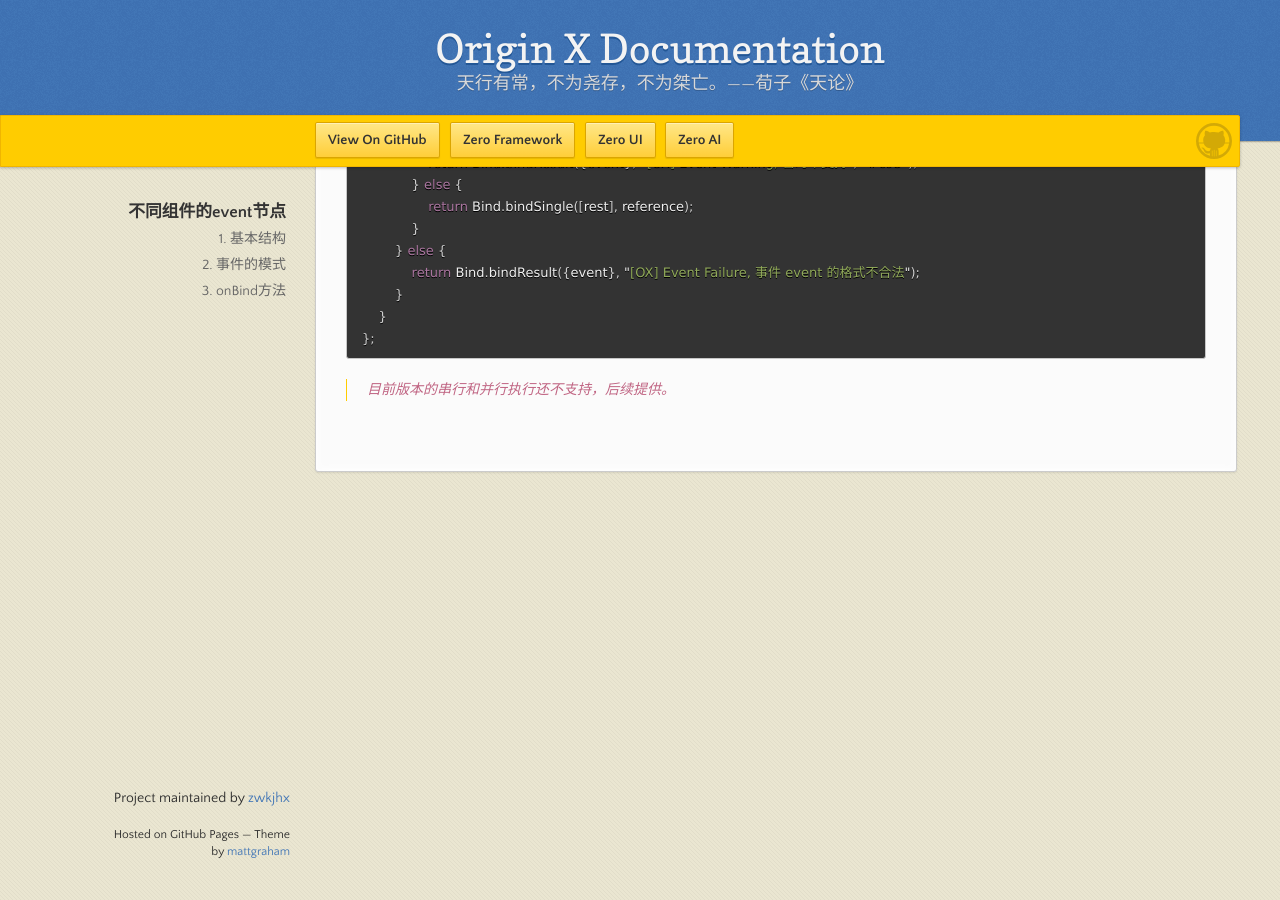
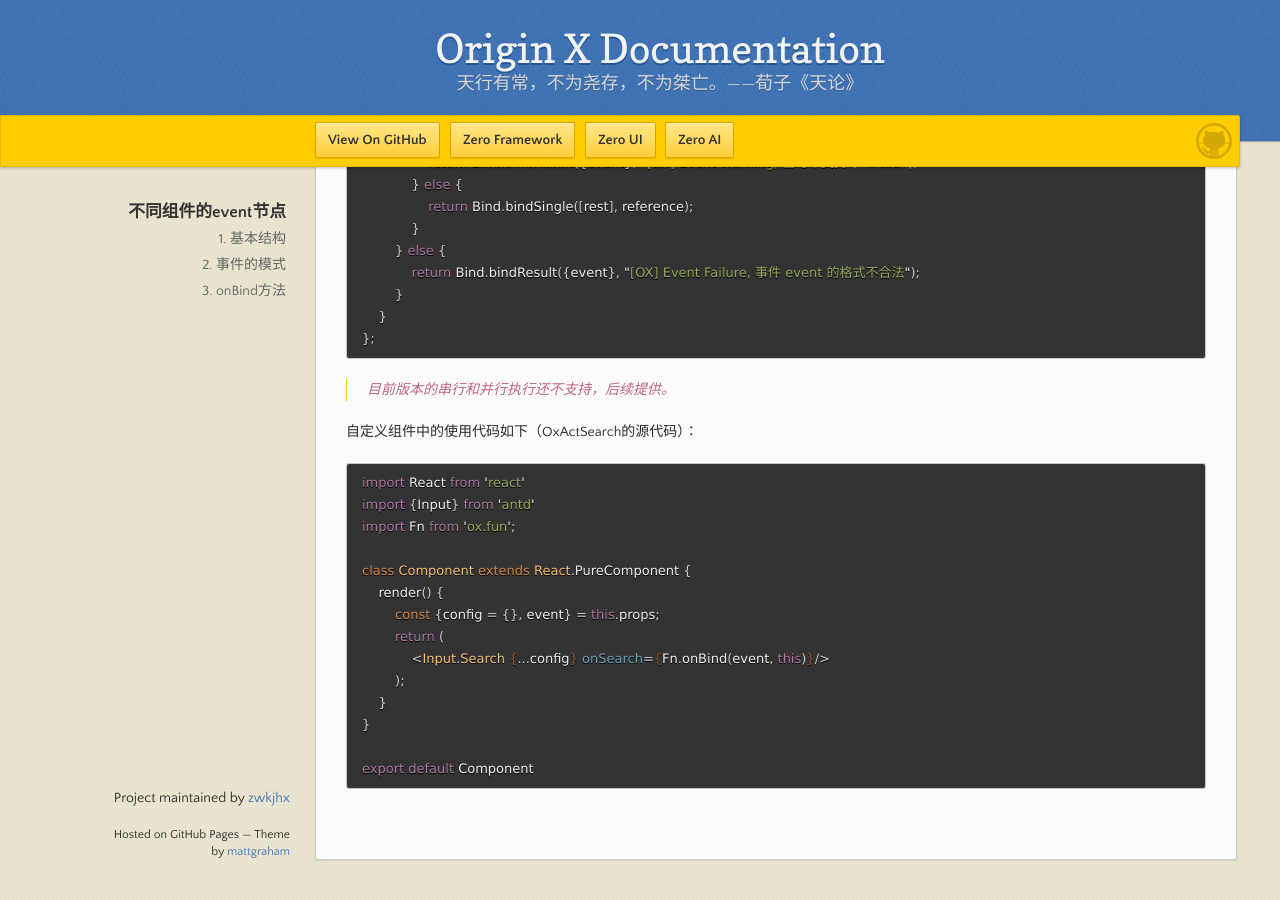
Before and after one commit to zwkjhx/ox-doc, a Jekyll site: the page built from specification/3-origin-xgui-fan/spo-015-bu-tong-zu-jian-de-event-jie-dian.md, in a window 1280 px wide and 900 px high, scrolled down 1471 px. Built offline with Jekyll 4.4.1, drawn with Linux system fonts in a browser that asks for light colours; our own code applies the rules of GitHub Pages for plain Markdown files.

Commit message:
Updates specification/3-origin-xgui-fan/spo-015-bu-tong-zu-jian-de-event-jie-dian.md
Auto commit by GitBook Editor

````diff
--- a/specification/3-origin-xgui-fan/spo-015-bu-tong-zu-jian-de-event-jie-dian.md
+++ b/specification/3-origin-xgui-fan/spo-015-bu-tong-zu-jian-de-event-jie-dian.md
@@ -75,3 +75,22 @@
 ```
 
 > 目前版本的串行和并行执行还不支持，后续提供。
+
+自定义组件中的使用代码如下（OxActSearch的源代码）：
+
+```jsx
+import React from 'react'
+import {Input} from 'antd'
+import Fn from 'ox.fun';
+
+class Component extends React.PureComponent {
+    render() {
+        const {config = {}, event} = this.props;
+        return (
+            <Input.Search {...config} onSearch={Fn.onBind(event, this)}/>
+        );
+    }
+}
+
+export default Component
+```
````
